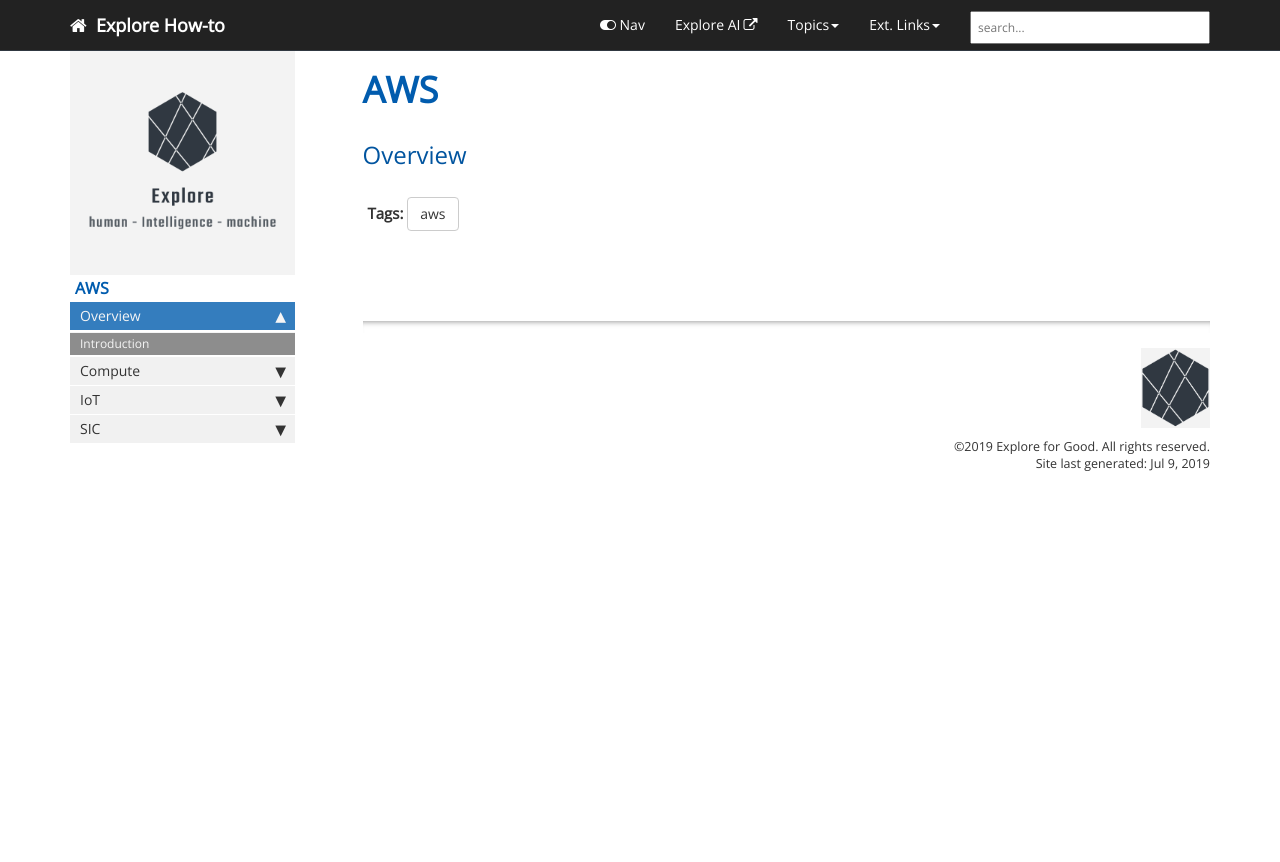
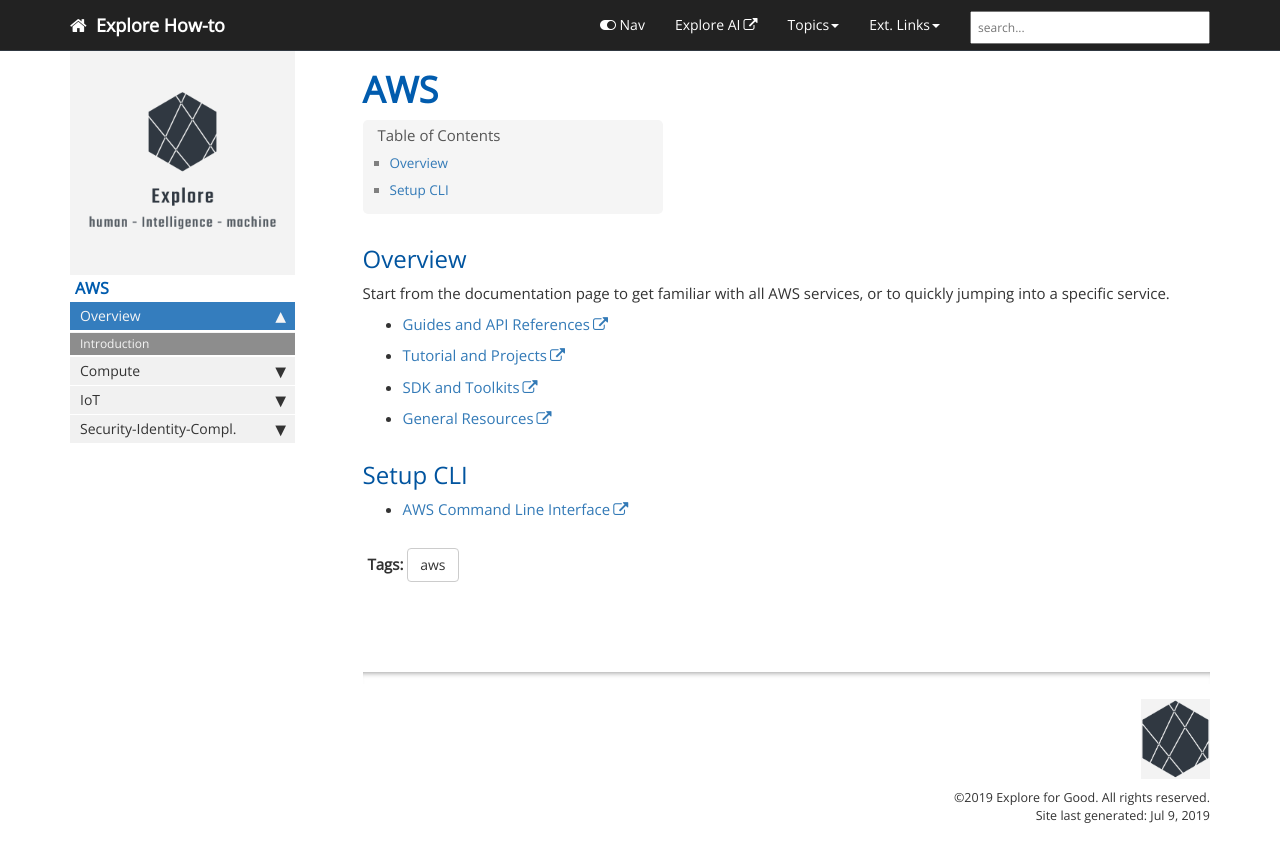
Before and after one commit to xplorehowto/xplorehowto.github.io, a Jekyll site: the page built from pages/aws/aws.md, in a window 1280 px wide and 900 px high. Shown: the top 862 px of the window. Built offline with Jekyll 4.4.1, drawn with Linux system fonts in a browser that asks for light colours; nearby versions of some CDN libraries; comment, search, counter and statistics services are not loaded.

Commit message:
add aws contents

```diff
--- a/_data/sidebars/aws_sidebar.yml
+++ b/_data/sidebars/aws_sidebar.yml
@@ -50,7 +50,7 @@
       url: /aws_tbd
       output: web
 
-  - title: SIC
+  - title: Security-Identity-Compl.
     output: web
     folderitems:
     - title: IAM
--- a/pages/aws/aws.md
+++ b/pages/aws/aws.md
@@ -3,9 +3,21 @@
 keywords: cloud, aws
 tags: [aws]
 sidebar: aws_sidebar
-toc: false
+toc: true
 permalink: /aws
 folder: aws
 ---
 
 ## Overview
+
+Start from the documentation page to get familiar with all AWS services, or
+to quickly jumping into a specific service.
+- [Guides and API References](https://docs.aws.amazon.com/index.html#lang/en_us#user_guides){:target="_blank"}
+- [Tutorial and Projects](https://docs.aws.amazon.com/index.html#lang/en_us#tutorials){:target="_blank"}
+- [SDK and Toolkits](https://docs.aws.amazon.com/index.html#lang/en_us#sdks){:target="_blank"}
+- [General Resources](https://docs.aws.amazon.com/index.html#lang/en_us#general_resources){:target="_blank"}
+
+
+## Setup CLI
+
+- [AWS Command Line Interface](https://aws.amazon.com/cli/){:target="_blank"}
```
Also changed, not shown: _posts/2015-04-12-test-post-last-year.md (added, +10 -0 lines), _posts/2016-02-24-first-post.md (added, +19 -0 lines), _posts/2016-02-26-sample-post-jekyll.md (added, +15 -0 lines), pages/aws/aws_iam.md (+75 -1 lines), README.md, 3 other files.
